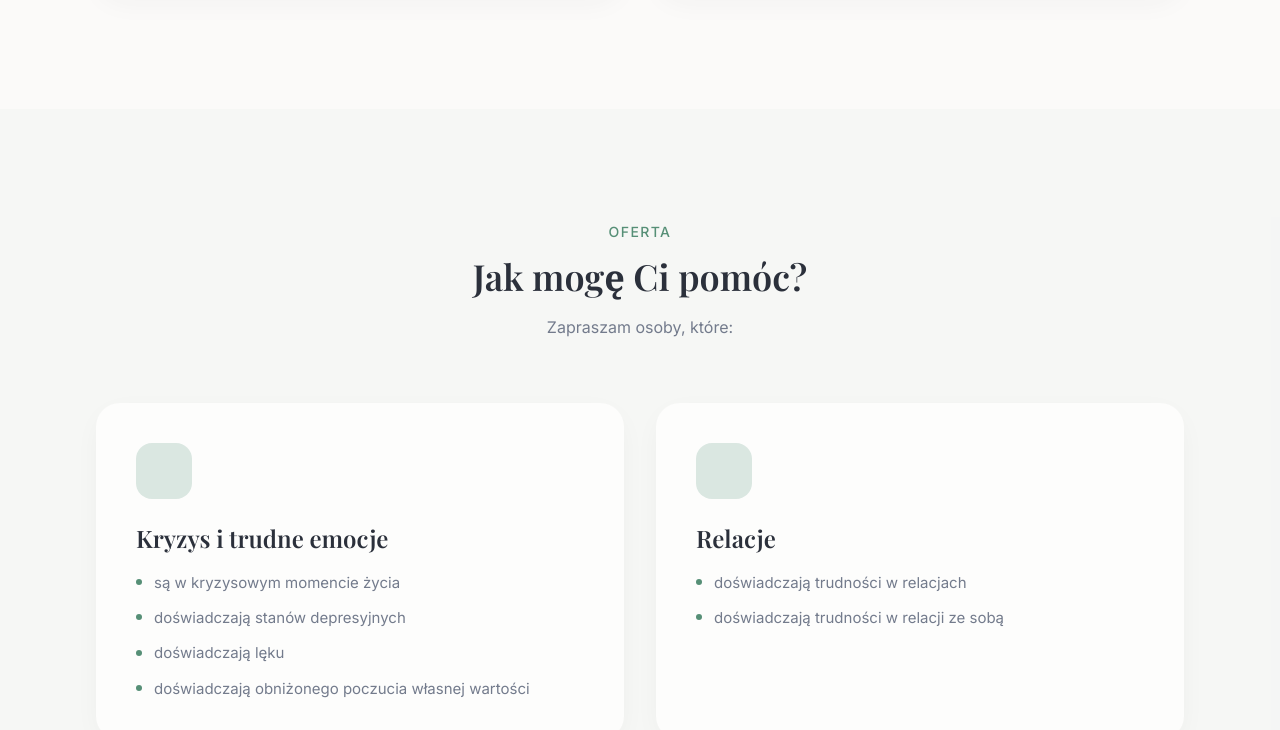
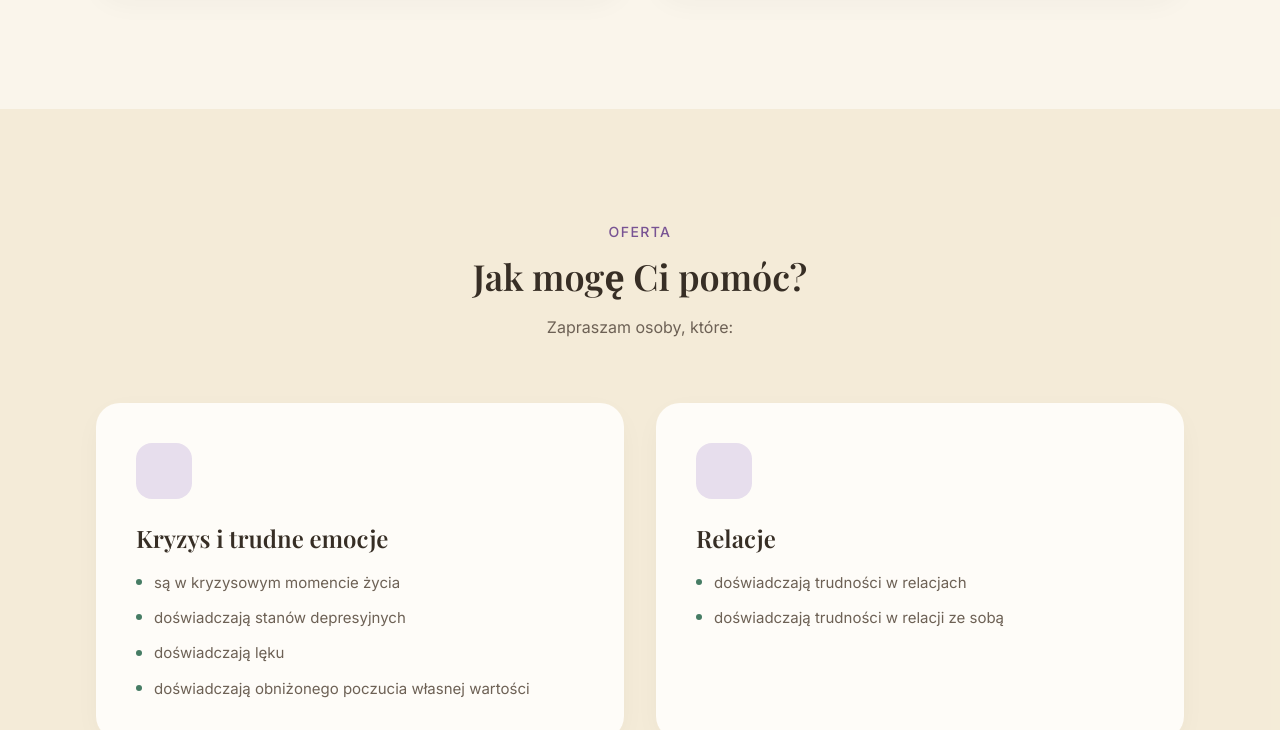
Before and after one commit to mfiejdasz/magdalenafiejdasz.com, an Astro site: page / in a window 1280 px wide. Shown: the part 2070-2800 px from the top of the page. Built offline with nearby package versions, Linux system fonts and the light colour scheme; Astro itself is replaced by a stand-in of ours; some icons are missing.

Commit message:
style: warm up color palette with logo-based lilac accents

```diff
--- a/src/components/News.astro
+++ b/src/components/News.astro
@@ -121,7 +121,7 @@ const groups = [
 
   .news {
     @include section-padding;
-    background: with-alpha($secondary, 0.3);
+    background: with-alpha($secondary, 0.6);
   }
 
   .news__container {
--- a/src/components/Services.astro
+++ b/src/components/Services.astro
@@ -39,7 +39,7 @@ const icons = ["lucide:heart-pulse", "lucide:users", "lucide:compass", "lucide:s
 
   .services {
     @include section-padding;
-    background: with-alpha($secondary, 0.3);
+    background: with-alpha($secondary, 0.6);
   }
 
   .services__container {
--- a/src/styles/_mixins.scss
+++ b/src/styles/_mixins.scss
@@ -35,7 +35,7 @@
   font-weight: 500;
   letter-spacing: 0.1em;
   text-transform: uppercase;
-  color: $primary;
+  color: $lilac;
 }
 
 @mixin section-title {
--- a/src/styles/_variables.scss
+++ b/src/styles/_variables.scss
@@ -1,15 +1,19 @@
 @use "sass:color";
 
-$background: hsl(40, 20%, 98%);
-$foreground: hsl(220, 15%, 20%);
-$card: hsl(40, 20%, 99%);
-$primary: hsl(153, 25%, 45%);
+$theme: "mustard";
+
+$background: if($theme == "lilac", hsl(272, 36%, 94%), hsl(42, 60%, 95%));
+$foreground: if($theme == "lilac", hsl(265, 18%, 20%), hsl(30, 20%, 18%));
+$card: if($theme == "lilac", hsl(270, 40%, 99%), hsl(42, 70%, 98.5%));
+$secondary: if($theme == "lilac", hsl(272, 38%, 87%), hsl(42, 55%, 87%));
+$muted-foreground: if($theme == "lilac", hsl(265, 10%, 42%), hsl(30, 12%, 38%));
+$accent: if($theme == "lilac", hsl(270, 35%, 89%), hsl(275, 30%, 90%));
+$accent-foreground: if($theme == "lilac", hsl(270, 30%, 30%), hsl(275, 30%, 30%));
+$border: if($theme == "lilac", hsl(272, 25%, 84%), hsl(42, 35%, 82%));
+
+$primary: hsl(153, 28%, 38%);
 $primary-foreground: hsl(0, 0%, 100%);
-$secondary: hsl(150, 15%, 92%);
-$muted-foreground: hsl(220, 10%, 50%);
-$accent: hsl(153, 20%, 88%);
-$accent-foreground: hsl(153, 30%, 30%);
-$border: hsl(40, 15%, 90%);
+$lilac: hsl(275, 28%, 45%);
 
 $radius-sm: 0.75rem;
 $radius-md: 1rem;
```
